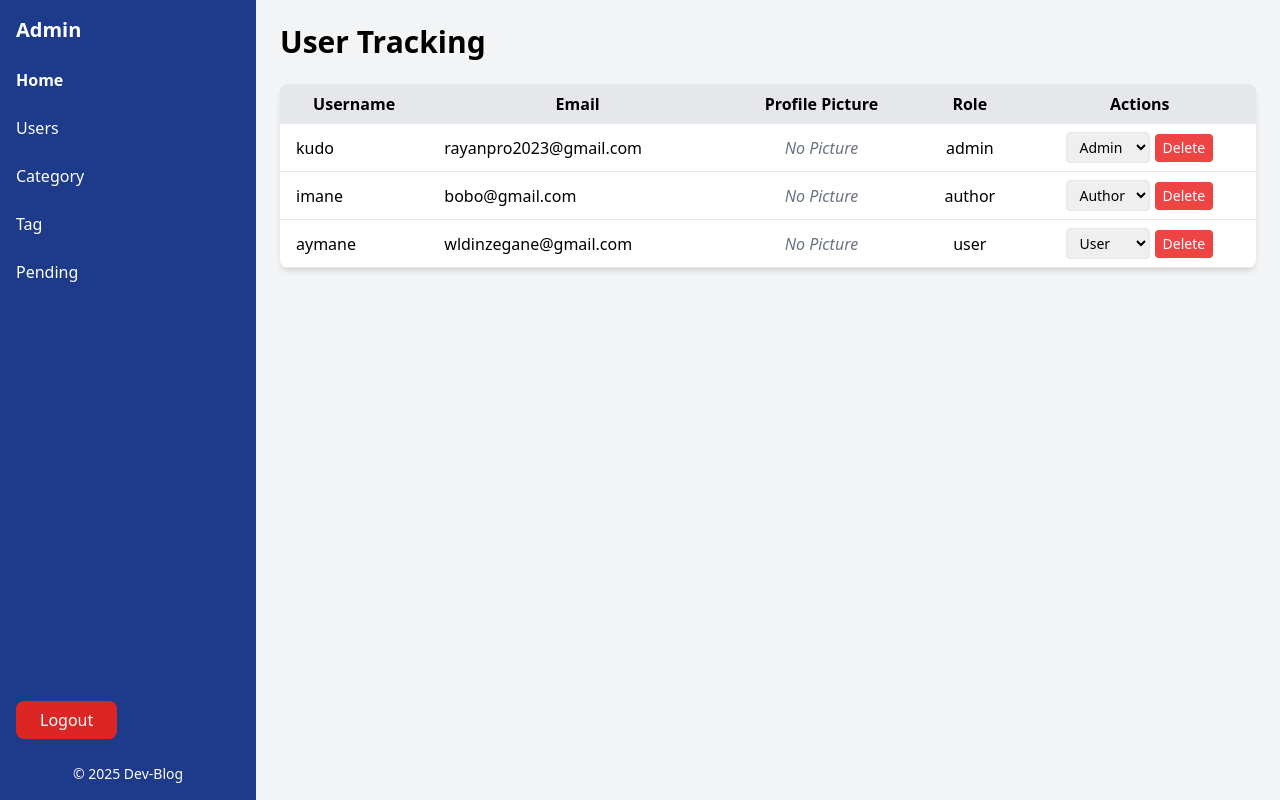
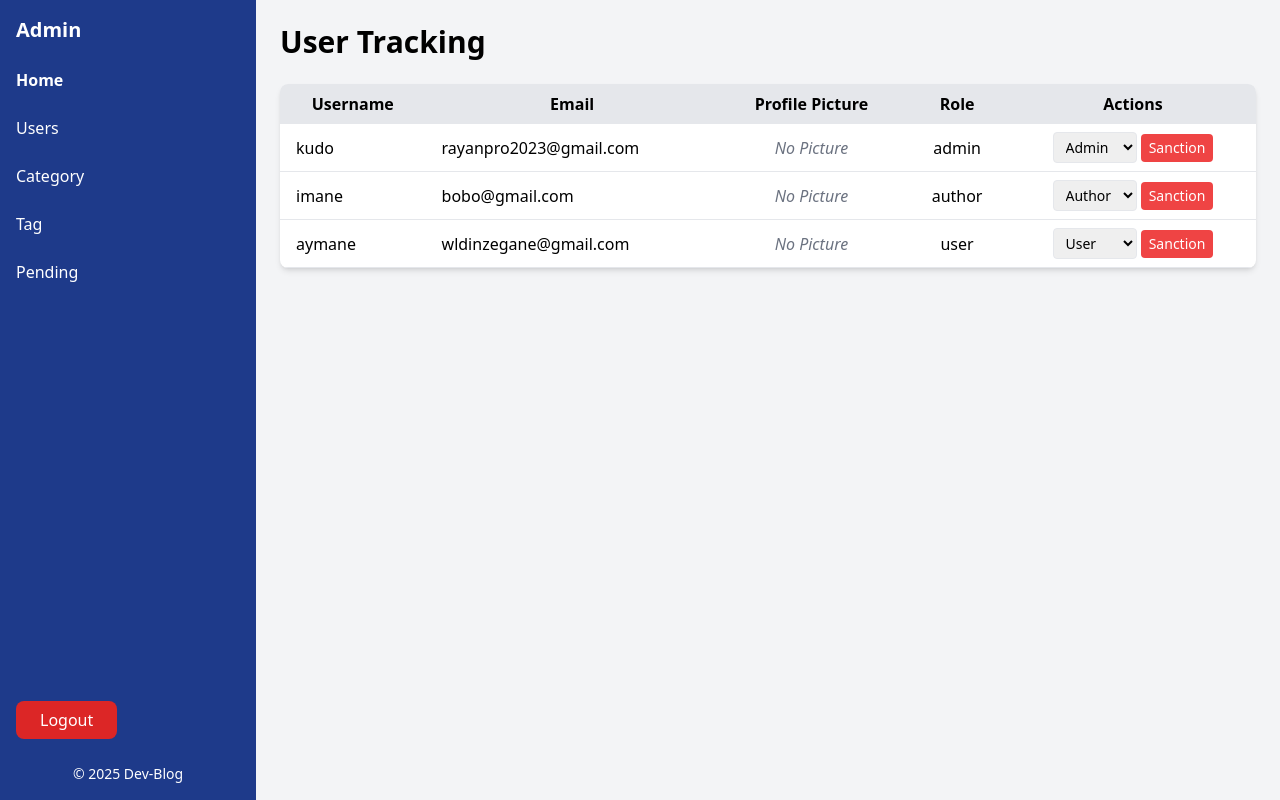
Before and after one commit to rayan4-dot/Dev, a PHP site: page /app/front-end/userTrack.php in a window 1280 px wide. Run offline with PHP 8.4, Linux system fonts and the light colour scheme; data comes from the database, SQL or seed files in the repository; data that the repository does not hold is empty; some libraries are stand-ins or nearby versions.

Commit message:
Update userTrack.php

```diff
--- a/app/front-end/userTrack.php
+++ b/app/front-end/userTrack.php
@@ -126,7 +126,7 @@ try {
 
                                 <form action="userTrack.php" method="POST" class="inline-block">
                                     <input type="hidden" name="user_id" value="<?php echo htmlspecialchars($user['id']); ?>">
-                                    <button type="submit" name="delete_user" class="bg-red-500 text-white px-2 py-1 rounded text-sm">Delete</button>
+                                    <button type="submit" name="delete_user" class="bg-red-500 text-white px-2 py-1 rounded text-sm">Sanction</button>
                                 </form>
                             </td>
                         </tr>
```
